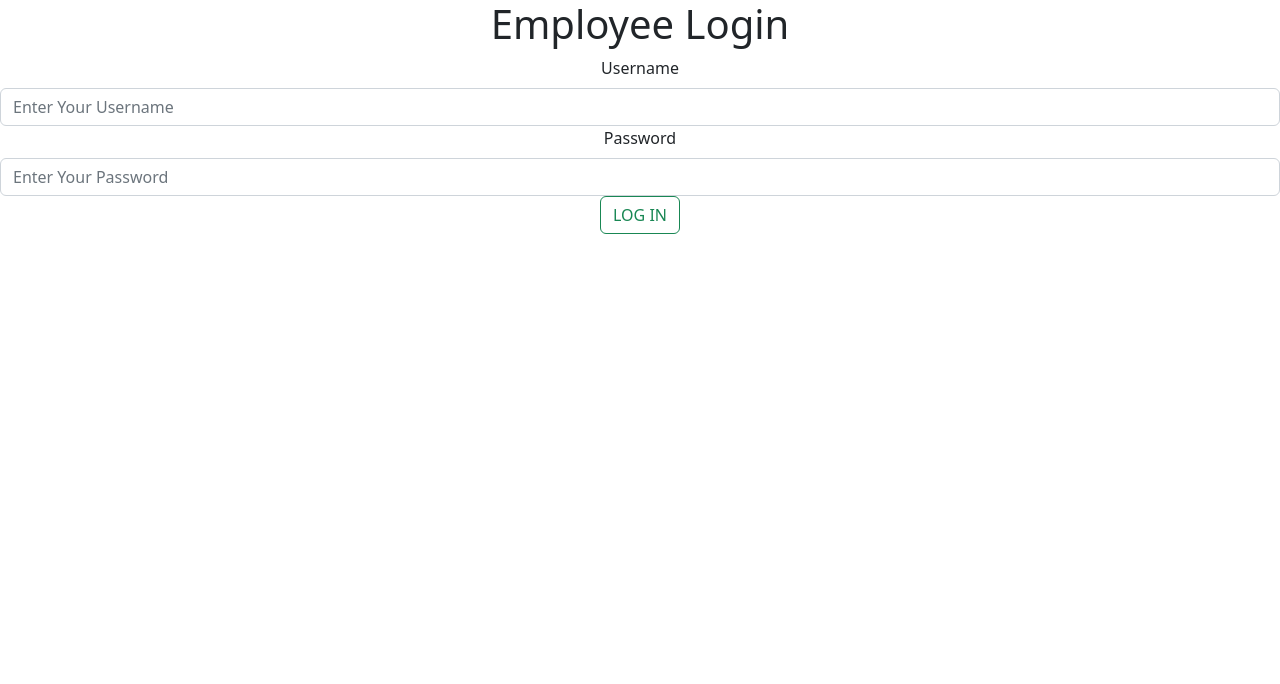
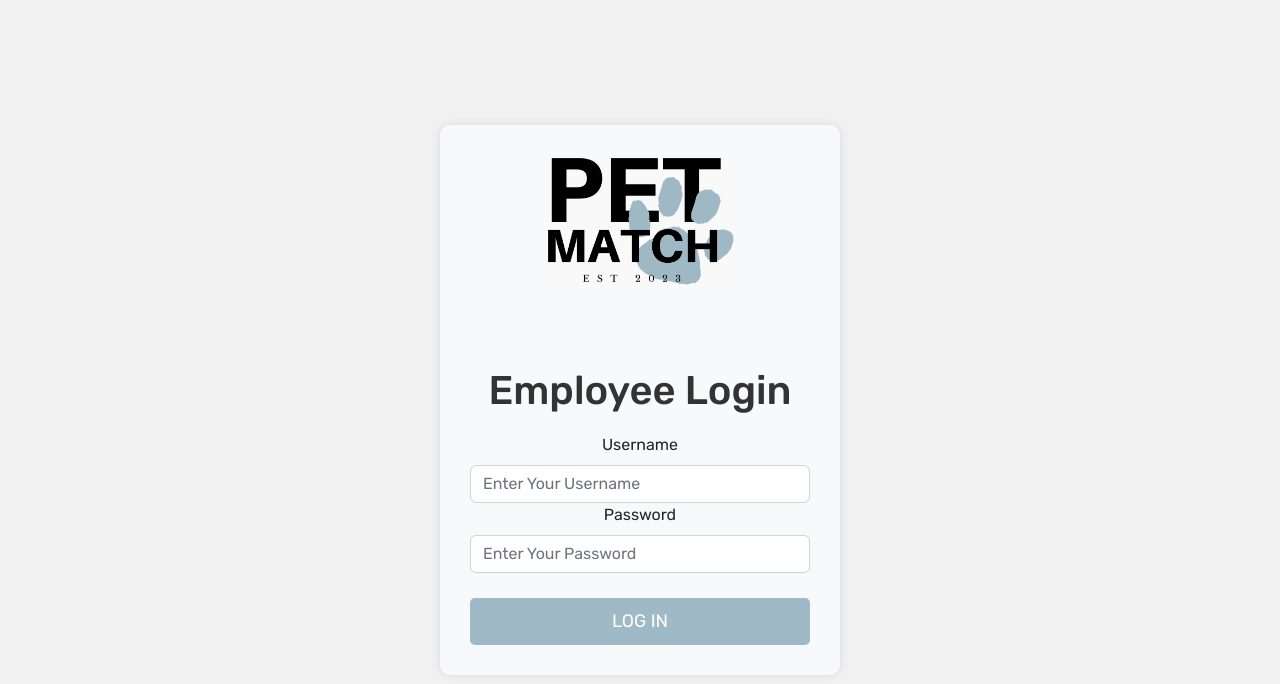
Before and after one commit to miasydney/PetMatch_Client, a React (Create React App) app: page / in a window 1280 px wide. Shown: the top 684 px of the page. Built offline with nearby package versions, Linux system fonts and the light colour scheme.

Commit message:
Atomic file structure, Add Footer component, CSS for Dashboard and Login

```diff
--- a/package.json
+++ b/package.json
@@ -12,6 +12,7 @@
     "react": "^18.2.0",
     "react-bootstrap": "^2.7.1",
     "react-dom": "^18.2.0",
+    "react-icons": "^4.7.1",
     "react-router-dom": "^6.8.1",
     "react-scripts": "5.0.1",
     "web-vitals": "^2.1.4"
@@ -39,5 +40,8 @@
       "last 1 firefox version",
       "last 1 safari version"
     ]
+  },
+  "devDependencies": {
+    "jest": "^27.5.1"
   }
 }
--- a/src/App.css
+++ b/src/App.css
@@ -1,5 +1,6 @@
 .App {
   text-align: center;
+  background-color: rgb(244, 244, 244);
 }
 
 .App-logo {
--- a/src/components/Dashboard.jsx
+++ /dev/null
@@ -1,83 +0,0 @@
-import React, {useState, useEffect} from 'react'
-import axios from "axios";
-import { Card } from 'react-bootstrap';
-import getCurrentDate from "../utils/dateUtils.js";
-import getEarliestAnimals from '../utils/animalUtils';
-import { useGlobalContext } from "../utils/globalStateContext";
-
-
-const Dashboard = () => {
-  // Retrieve list of animals from API
-  const [animals, setAnimals] = useState([]);
-  useEffect(() => {
-    axios
-      .get("/animals")
-      .then((res) => {
-        console.log(res);
-        setAnimals(res.data);
-      })
-      .catch((err) => console.log(err));
-  }, []);
-
-  // Access the user's details from global context
-  const { store } = useGlobalContext();
-
-  // Return list of animals that were created the earliest
-  const earliestAnimals = getEarliestAnimals(animals);
-
-  // Return todays' date
-  const currentDate = getCurrentDate();
-
-  return (
-    <>
-      <div style={{ width: "85%", margin: "auto auto", textAlign: "left" }}>
-        <h1>{store.userRole === "admin" ? "Admin" : "Employee"} Dashboard</h1>
-        <p>{currentDate}</p>
-        <h3>Quick links</h3>
-        <ul>
-          <li>
-            <a href="/animals">View all animals</a>
-          </li>
-          <li>
-            <a href="/add-animal">Add new animal</a>
-          </li>
-
-          {/* If user is Admin, allow manage employee options */}
-          {store.userRole === 'admin' && (
-          <>
-            <li>
-              <a href="/employees">Manage All Employee accounts</a>
-            </li>
-            <li>
-              <a href="/add-employee">Add New Employee account</a>
-            </li>
-          </>
-          )}
-
-        </ul>
-
-        <h3>Longest residents</h3>
-        <p>
-          These animals have been with you the longest and are up for priority
-          adoption.
-        </p>
-        <div>
-          {earliestAnimals.length > 0 ? (
-            <div className="card-container">
-              {earliestAnimals.map((animal) => (
-                <Card key={animal._id}>
-                  <h2>{animal.name}</h2>
-                  <p>{animal.notes}</p>
-                </Card>
-              ))}
-            </div>
-          ) : (
-            <p>No animals found.</p>
-          )}
-        </div>
-      </div>
-    </>
-  );
-}
-
-export default Dashboard
--- /dev/null
+++ b/src/components/Dashboard/Dashboard.jsx
@@ -0,0 +1,102 @@
+import React, { useState, useEffect } from "react";
+import axios from "axios";
+import { Card, ListGroup, CardGroup } from "react-bootstrap";
+import getCurrentDate from "../../utils/dateUtils.js";
+import getEarliestAnimals from "../../utils/animalUtils";
+import { useGlobalContext } from "../../utils/globalStateContext";
+import "./dashboard.css"
+import { FaPlus, FaUserPlus, FaThList, FaDog } from "react-icons/fa";
+
+
+const Dashboard = () => {
+  // Retrieve list of animals from API
+  const [animals, setAnimals] = useState([]);
+  useEffect(() => {
+    axios
+      .get("/animals")
+      .then((res) => {
+        console.log(res);
+        setAnimals(res.data);
+      })
+      .catch((err) => console.log(err));
+  }, []);
+
+  // Access the user's details from global context
+  const { store } = useGlobalContext();
+
+  // Return list of animals that were created the earliest
+  const earliestAnimals = getEarliestAnimals(animals);
+
+  // Return todays' date
+  const currentDate = getCurrentDate();
+
+  return (
+    <>
+      <div style={{ width: "85%", margin: "auto auto", textAlign: "left" }}>
+        <h1>{store.userRole === "admin" ? "Admin" : "Employee"} Dashboard</h1>
+        <p>You are currently signed in as {store.loggedInUserName}.</p>
+        <p>{currentDate}</p>
+
+        <h3>Quick Links</h3>
+        <Card className="quick-links-card">
+          <Card.Body>
+            <ListGroup variant="flush">
+              <ListGroup.Item>
+                <FaDog />
+                <a href="/animals"> View all animals</a>
+              </ListGroup.Item>
+              <ListGroup.Item>
+                <FaPlus />
+                <a href="/add-animal">Add new animal</a>
+              </ListGroup.Item>
+
+              {/* If user is Admin, allow manage employee options */}
+              {store.userRole === "admin" && (
+                <>
+                  <ListGroup.Item>
+                    <FaThList />
+                    <a href="/employees">Manage All Employee accounts</a>
+                  </ListGroup.Item>
+                  <ListGroup.Item>
+                    <FaUserPlus />
+                    <a href="/add-employee">Add New Employee account</a>
+                  </ListGroup.Item>
+                </>
+              )}
+            </ListGroup>
+          </Card.Body>
+        </Card>
+
+        <h3>Longest residents</h3>
+        <p>
+          These animals have been with you the longest and are up for priority
+          adoption.
+        </p>
+        <div>
+          {earliestAnimals.length > 0 ? (
+            <div className="card-container">
+              <CardGroup>
+                {earliestAnimals.map((animal) => (
+                  <Card key={animal._id}>
+                    <Card.Body>
+                      <Card.Img variant="top" src={animal.photo} />
+                      <Card.Title>{animal.name}</Card.Title>
+                      <Card.Text>Age: {animal.age}</Card.Text>
+                      <Card.Text>Notes: {animal.notes}</Card.Text>
+
+                      {/* <Animal animal={animal} />; */}
+                    </Card.Body>
+                  </Card>
+                ))}
+              </CardGroup>
+            </div>
+          ) : (
+            <p>No animals found.</p>
+          )}
+        </div>
+      </div>
+    </>
+  );
+};
+
+export default Dashboard;
--- /dev/null
+++ b/src/components/Dashboard/dashboard.css
@@ -0,0 +1,19 @@
+
+.quick-links-card {
+    background-color: #fff;
+    padding: 20px;
+    padding-top: 24px;
+    padding-bottom: 24px;
+    margin-bottom: 30px;
+    box-shadow: 0px 0px 10px rgba(243, 243, 243, 0.1);
+}
+
+.quick-links-card a {
+    color: black;
+    text-decoration: none;
+    padding-left: 15px;
+}
+
+.quick-links-card a:hover {
+    color: 9fb9c6;
+}
--- /dev/null
+++ b/src/components/Footer/Footer.jsx
@@ -0,0 +1,19 @@
+import React from "react";
+import { Container } from "react-bootstrap";
+import "./footer.css"
+
+const Footer = () => {
+    return (
+      <div className="footer">
+        <Container fluid className="bg-light py-3">
+          <Container>
+            <p className="text-center text-muted mb-0">
+              &copy; 2023 Pet Match | Adoption Agency Management
+            </p>
+          </Container>
+        </Container>
+      </div>
+    );
+};
+
+export default Footer;
--- /dev/null
+++ b/src/components/Footer/footer.css
@@ -0,0 +1,16 @@
+
+.footer {
+    position: fixed;
+    left: 0;
+    bottom: 0;
+    width: 100%;
+    background-color: #f5f5f5;
+    text-align: center;
+    padding: 10px;
+}
+
+@media only screen and (min-height: 100vh) {
+    .footer {
+        position: static;
+    }
+}
--- a/src/components/Login.jsx
+++ b/src/components/Login/Login.jsx
@@ -1,29 +1,29 @@
-import React, {useState} from 'react'
-import { Form, Button } from 'react-bootstrap'
-import axios from 'axios'
-import { useGlobalContext } from '../utils/globalStateContext'
-import { useNavigate } from 'react-router-dom'
+import React, { useState } from "react";
+import { Form, Button } from "react-bootstrap";
+import axios from "axios";
+import { useGlobalContext } from "../../utils/globalStateContext";
+import { useNavigate } from "react-router-dom";
+import "./login.css";
+import logo from "../../assets/logo.jpg";
 
 const Login = () => {
-
-  const navigate = useNavigate()
+  const navigate = useNavigate();
 
   // Set initial user states
   const [user, setUser] = useState({
     username: "",
     password: "",
-    })
+  });
 
   // Set initial values for errors
   const [errorMessage, setErrorMessage] = useState({
     username: null,
     password: null,
     apiError: null,
-    })
-
+  });
 
   // access dispatch method to be able to update states in global context
-  const { store, dispatch } = useGlobalContext()
+  const { store, dispatch } = useGlobalContext();
 
   // Sign in user on form submit
   const handleSubmit = (e) => {
@@ -72,15 +72,15 @@ const Login = () => {
           // set username value in global state
           dispatch({
             type: "setLoggedInUserName",
-            data: user.username
-          })
+            data: user.username,
+          });
           // set user role to admin in global state
           dispatch({
             type: "setUserRole",
-            data: "admin" // data: user.isAdmin ? "admin" : "employee",
+            data: "admin", // data: user.isAdmin ? "admin" : "employee",
           });
           console.log(json);
-          navigate("/dashboard")
+          navigate("/dashboard");
         })
         .catch((error) => {
           if (
@@ -108,7 +108,7 @@ const Login = () => {
                 // set user role to employee in global state
                 dispatch({
                   type: "setUserRole",
-                  data: "employee"
+                  data: "employee",
                 });
                 navigate("/dashboard");
                 console.log(json);
@@ -133,25 +133,24 @@ const Login = () => {
     }
   };
 
-
-
   const handleChange = (e) => {
     setUser((prevUser) => {
       return {
         ...prevUser,
-                [e.target.name]: e.target.value
-            }
-        })
-    }
+        [e.target.name]: e.target.value,
+      };
+    });
+  };
 
   return (
     <>
       {store.token ? (
         <h3>Login Successful!</h3>
       ) : (
-          <div>
+        <div className="login-container">
+          <Form>
+            <img className="logo" src={logo} alt="Logo" />
             <h1>Employee Login</h1>
-            <Form>
             <Form.Group>
               <Form.Label>Username</Form.Label>
               <Form.Control
@@ -186,6 +185,6 @@ const Login = () => {
       )}
     </>
   );
-}
+};
 
-export default Login
+export default Login;
--- /dev/null
+++ b/src/components/Login/login.css
@@ -0,0 +1,68 @@
+.login-container {
+    display: flex;
+    flex-direction: column;
+    align-items: center;
+    justify-content: center;
+    height: 100vh;
+    background-color: #f1f1f1;
+}
+
+.logo {
+    width: 200px;
+    margin-bottom: 30px;
+}
+
+h1 {
+    font-size: 36px;
+    margin-bottom: 30px;
+    padding-top: 50px;
+    padding-bottom: 10px;
+    color: #333;
+}
+
+Form {
+    width: 400px;
+    background-color: #f8f9fa;
+    padding: 30px;
+    border-radius: 10px;
+    box-shadow: 0px 0px 10px rgba(0, 0, 0, 0.1);
+}
+
+Form.Label {
+    display: block;
+    font-size: 18px;
+    margin-bottom: 10px;
+    padding-top: 100px;
+    color: #333;
+}
+
+Form.Input {
+    width: 100%;
+    padding: 10px;
+    font-size: 16px;
+    margin-bottom: 20px;
+    border-radius: 5px;
+    border: 1px solid #ccc;
+}
+
+button[type="submit"] {
+    width: 100%;
+    padding: 10px;
+    font-size: 18px;
+    background-color: #9fb9c6;
+    color: #fff;
+    border: none;
+    border-radius: 5px;
+    margin-top: 25px;
+    cursor: pointer;
+}
+
+button[type="submit"]:hover {
+    background-color: #80959f;
+}
+
+.error-message {
+    color: #dc3545;
+    margin-top: 10px;
+    font-size: 16px;
+}
--- a/src/index.css
+++ b/src/index.css
@@ -1,3 +1,11 @@
+@import url("https://fonts.googleapis.com/css2?family=Rubik:wght@400;500;700&display=swap");
+
+html, body,
+#root,
+.app {
+    font-family: "Rubik", sans-serif;
+}
+
 body {
   margin: 0;
   font-family: -apple-system, BlinkMacSystemFont, 'Segoe UI', 'Roboto', 'Oxygen',
```
Also changed, not shown: src/App.js (+25 -15 lines), 2 other files (tests, documents, lock files or other folders). Lines whose indentation alone changed are shown as unchanged.
